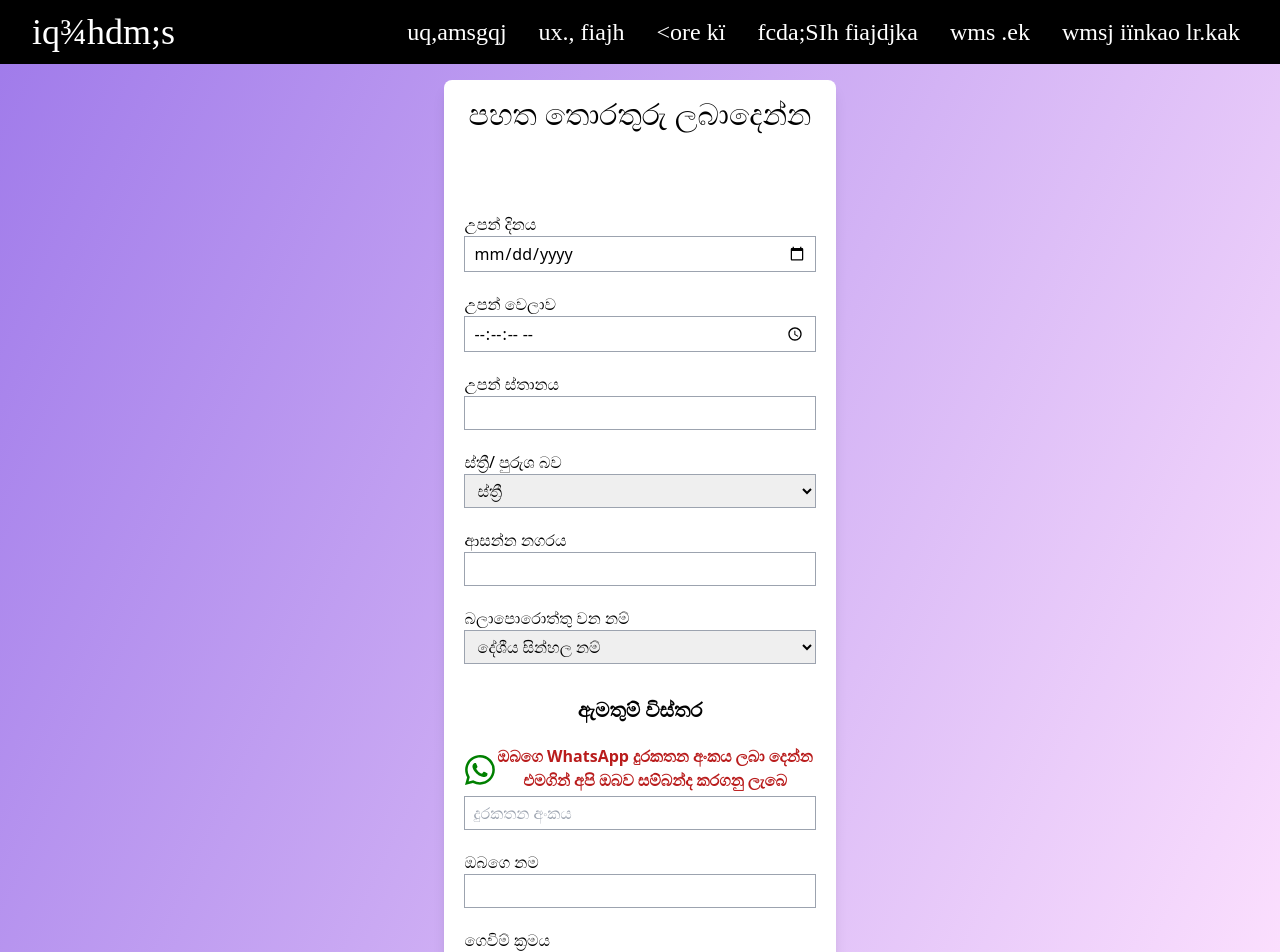
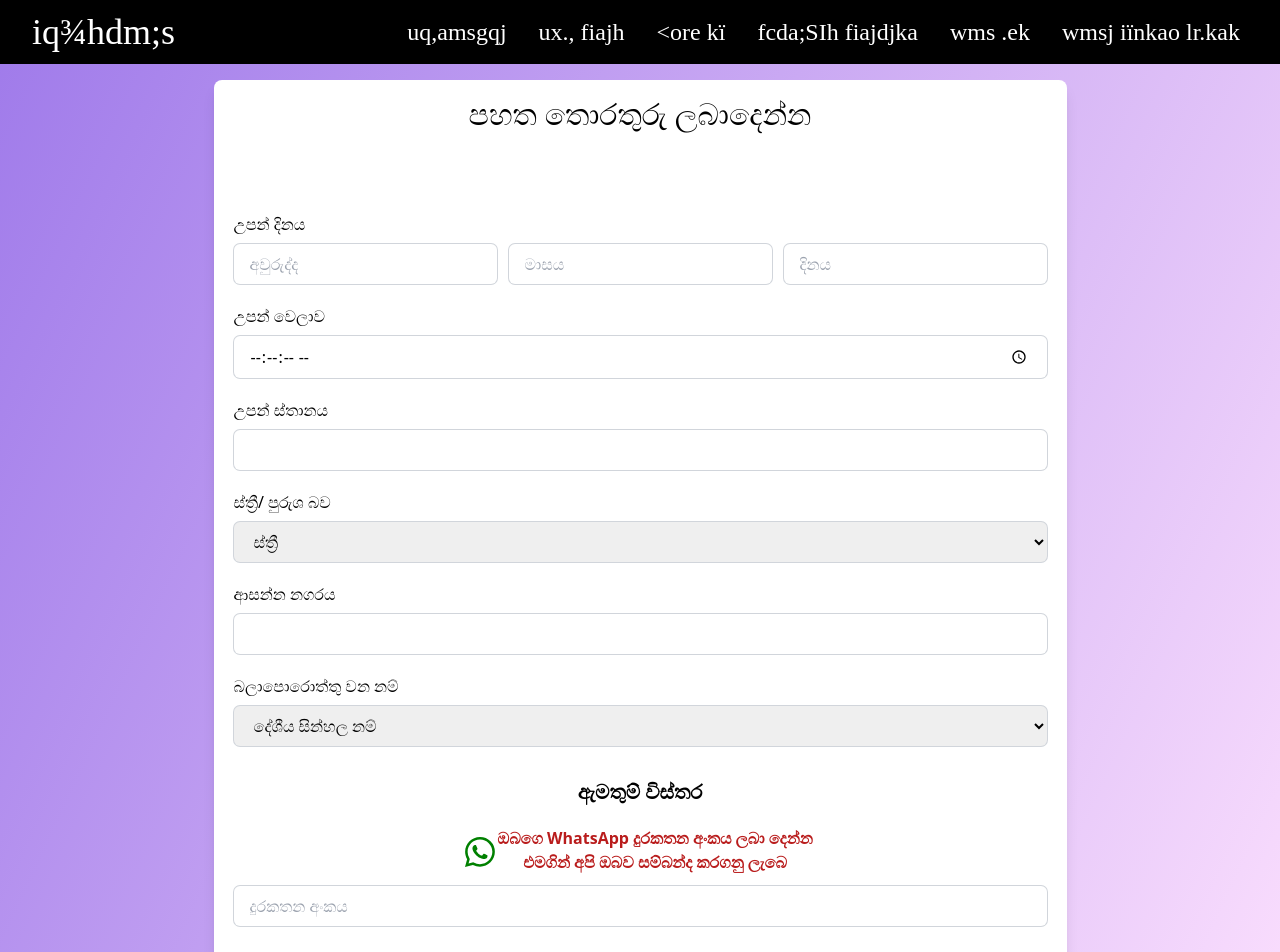
Before and after one commit to MRXjs/suryapathi-client, a Next.js app: page /babyname/form in a window 1280 px wide. Shown: the top 952 px of the page. Built offline with nearby package versions, Linux system fonts and the light colour scheme; a web font is replaced by a local one.

Commit message:
birthday input change babyname form & proposal member form

```diff
--- a/src/app/components/BabyNameReqForm.js
+++ b/src/app/components/BabyNameReqForm.js
@@ -30,12 +30,26 @@ const BabyNameReqForm = () => {
           <form className="p-5 mt-10 " onSubmit={formHandler}>
             <div className="mt-5">
               <span>උපන් දිනය</span>
-              <input
-                id="dob"
-                type="date"
-                placeholder="උපන් දිනය"
-                className="w-full px-2 py-1 border border-gray-400"
-              />
+              <div className="grid grid-cols-3 gap-3">
+                <input
+                  id="dob"
+                  type="number"
+                  placeholder="අවුරුද්ද"
+                  className="w-full px-4 py-2 mt-2 rounded-md outline-none ring-1 ring-gray-300 focus:ring-2 focus:ring-teal-300"
+                />
+                <input
+                  id="dob"
+                  type="number"
+                  placeholder="මාසය"
+                  className="w-full px-4 py-2 mt-2 rounded-md outline-none ring-1 ring-gray-300 focus:ring-2 focus:ring-teal-300"
+                />
+                <input
+                  id="dob"
+                  type="number"
+                  placeholder="දිනය"
+                  className="w-full px-4 py-2 mt-2 rounded-md outline-none ring-1 ring-gray-300 focus:ring-2 focus:ring-teal-300"
+                />
+              </div>
             </div>
             <div className="mt-5">
               <span>උපන් වෙලාව</span>
@@ -43,19 +57,19 @@ const BabyNameReqForm = () => {
                 step="2"
                 type="time"
                 id="birthTime"
-                className="w-full px-2 py-1 border border-gray-400"
+                className="w-full px-4 py-2 mt-2 rounded-md outline-none ring-1 ring-gray-300 focus:ring-2 focus:ring-teal-300"
               />
             </div>
             <div className="mt-5">
               <span>උපන් ස්තානය</span>
               <input
                 type="text"
-                className="w-full px-2 py-1 border border-gray-400"
+                className="w-full px-4 py-2 mt-2 rounded-md outline-none ring-1 ring-gray-300 focus:ring-2 focus:ring-teal-300"
               />
             </div>
             <div className="mt-5">
               <span>ස්ත්‍රී/ පුරුශ බව</span>
-              <select className="w-full px-2 py-1 border border-gray-400">
+              <select className="w-full px-4 py-2 mt-2 rounded-md outline-none ring-1 ring-gray-300 focus:ring-2 focus:ring-teal-300">
                 <option>ස්ත්‍රී</option>
                 <option>පුරුශ</option>
               </select>
@@ -64,12 +78,12 @@ const BabyNameReqForm = () => {
               <span>ආසන්න නගරය</span>
               <input
                 type="text"
-                className="w-full px-2 py-1 border border-gray-400"
+                className="w-full px-4 py-2 mt-2 rounded-md outline-none ring-1 ring-gray-300 focus:ring-2 focus:ring-teal-300"
               />
             </div>
             <div className="mt-5">
               <span>බලාපොරොත්තු වන නම්</span>
-              <select className="w-full px-2 py-1 border border-gray-400">
+              <select className="w-full px-4 py-2 mt-2 rounded-md outline-none ring-1 ring-gray-300 focus:ring-2 focus:ring-teal-300">
                 <option>දේශීය සින්හල නම්</option>
                 <option>බටහිර නම්</option>
                 <option>දේශීය විදේශිය නම්</option>
@@ -91,21 +105,21 @@ const BabyNameReqForm = () => {
               <input
                 type="tel"
                 placeholder="දුරකතන අංකය"
-                className="w-full px-2 py-1 border border-gray-400"
+                className="w-full px-4 py-2 mt-2 rounded-md outline-none ring-1 ring-gray-300 focus:ring-2 focus:ring-teal-300"
               />
             </div>
             <div className="mt-5">
               <span>ඔබගෙ නම</span>
               <input
                 type="text"
-                className="w-full px-2 py-1 border border-gray-400"
+                className="w-full px-4 py-2 mt-2 rounded-md outline-none ring-1 ring-gray-300 focus:ring-2 focus:ring-teal-300"
               />
             </div>
             <div className="mt-5">
               <span>ගෙවිම් ක්‍රමය</span>
               <select
                 id="paymentMethod"
-                className="w-full px-2 py-1 border border-gray-400"
+                className="w-full px-4 py-2 mt-2 rounded-md outline-none ring-1 ring-gray-300 focus:ring-2 focus:ring-teal-300"
               >
                 <option>Online</option>
                 <option>Bank Transfer</option>
--- a/src/app/components/proposal/ProposalMemberRegForm.js
+++ b/src/app/components/proposal/ProposalMemberRegForm.js
@@ -101,7 +101,7 @@ const ProposalMemberRegForm = () => {
                 <span>උපන් දිනය</span>
                 <div className="grid grid-cols-3 gap-2">
                   <input
-                    type="text"
+                    type="number"
                     id="birthYear"
                     name="birthYear"
                     {...register("birthYear", {
@@ -112,7 +112,7 @@ const ProposalMemberRegForm = () => {
                     className="w-full px-4 py-2 mt-2 rounded-md outline-none ring-1 ring-gray-300 focus:ring-2 focus:ring-teal-300"
                   />
                   <input
-                    type="text"
+                    type="number"
                     id="birthMonth"
                     name="birthMonth"
                     {...register("birthMonth", {
@@ -122,7 +122,7 @@ const ProposalMemberRegForm = () => {
                     className="w-full px-4 py-2 mt-2 rounded-md outline-none ring-1 ring-gray-300 focus:ring-2 focus:ring-teal-300"
                   />
                   <input
-                    type="text"
+                    type="number"
                     id="birthDay"
                     name="birthDay"
                     {...register("birthDay", {
```
